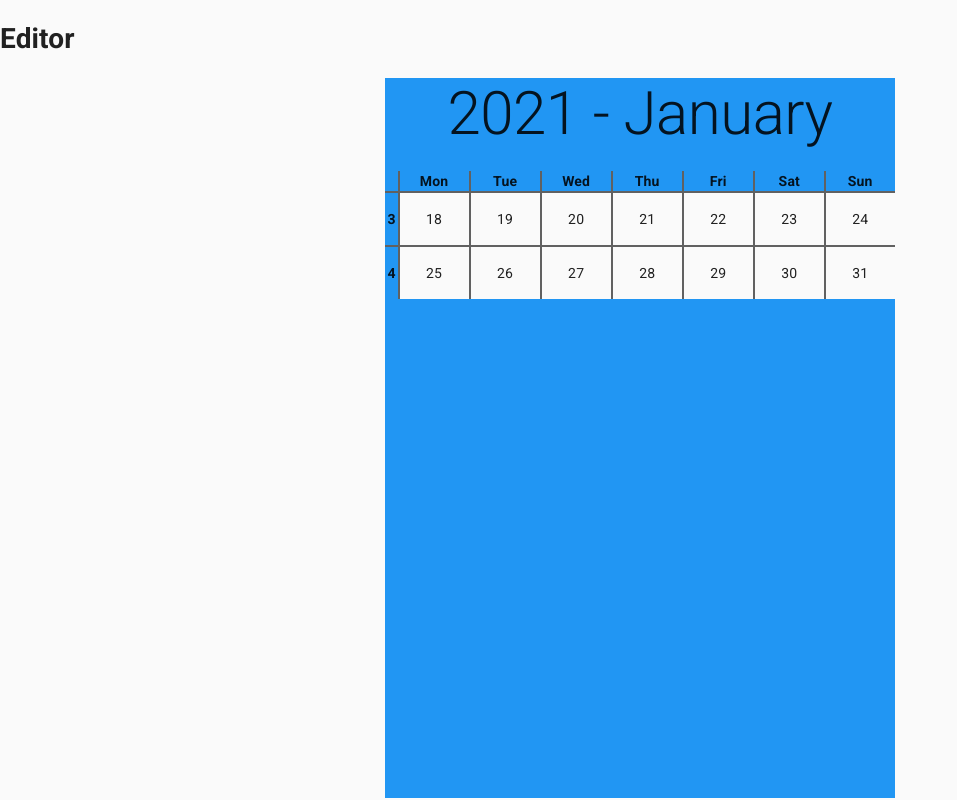
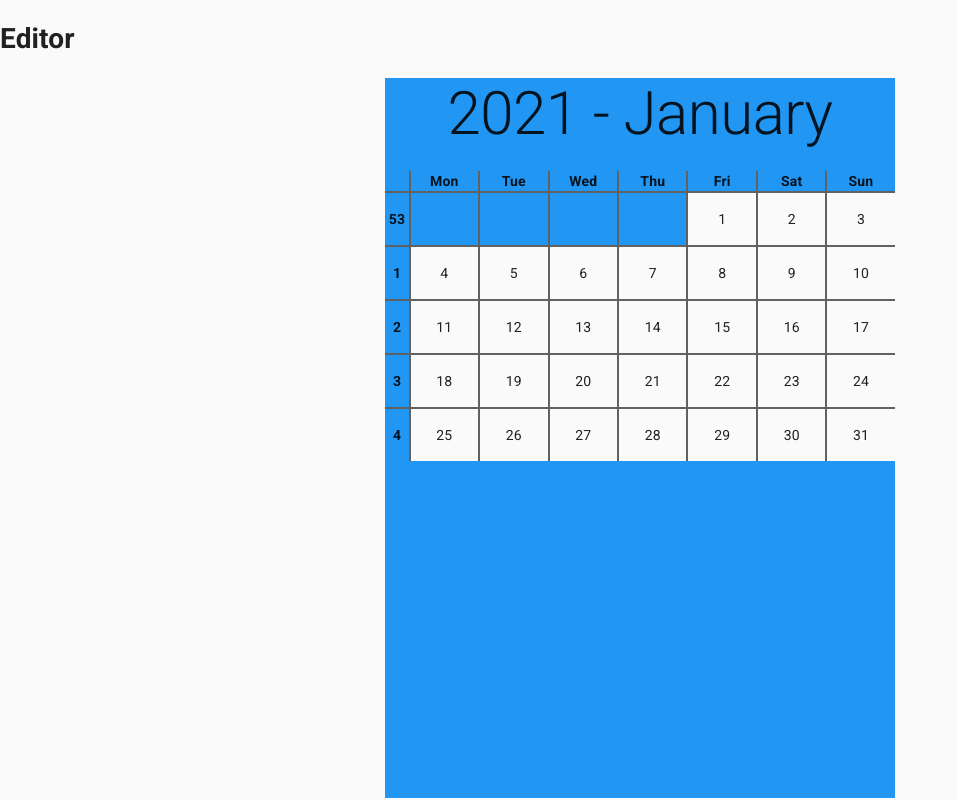
Before and after one commit to szrudi/custom-calendar-creator, a React (Create React App) app: page /editor in a window 1280 px wide. Shown: the whole page, without its empty margins (0-957 px from the left). Built offline with nearby package versions, Linux system fonts and the light colour scheme.

Commit message:
Fix startOfMonth in MonthHorizontal.tsx

```diff
--- a/src/components/CalendarPreview.tsx
+++ b/src/components/CalendarPreview.tsx
@@ -1,14 +1,15 @@
 import React from "react";
 import Page from "./Page";
 import Calendar from "./calendar";
+import { startOfMonth } from "date-fns";
 
 const CalendarPreview = () => {
-  const currentDate = new Date();
+  const firstDayOfMonth = startOfMonth(new Date());
 
   return (
     <>
       <Page width={210} height={297}>
-        <Calendar type="month" firstDay={currentDate} />
+        <Calendar type="month" firstDay={firstDayOfMonth} />
       </Page>
     </>
   );
--- a/src/components/calendar/index.tsx
+++ b/src/components/calendar/index.tsx
@@ -9,13 +9,13 @@ const getCalendar = (options: CalendarProps): React.ReactNode => {
   switch (options.type) {
     case "month":
     case "month-horizontal":
-            return <MonthHorizontal firstDay={options.firstDay}/>;
+      return <MonthHorizontal dayOfMonth={options.firstDay} />;
     default:
       return "";
   }
 };
 
-type calendarTypes = 'month' | 'month-horizontal';
+type calendarTypes = "month" | "month-horizontal";
 
 type CalendarProps = {
   type: calendarTypes;
--- a/src/components/calendar/types/MonthHorizontal.tsx
+++ b/src/components/calendar/types/MonthHorizontal.tsx
@@ -10,20 +10,21 @@ import {
   getWeek,
   getYear,
   isSameMonth,
+  startOfMonth,
   startOfWeek,
 } from "date-fns";
 import eachDayOfInterval from "date-fns/eachDayOfInterval";
 import Day from "../Day";
 import { daysOfWeek } from "../../../helpers/Globals";
 
-const MonthHorizontal = ({ firstDay }: { firstDay: Date }) => {
-  const interval = { start: firstDay, end: endOfMonth(firstDay) };
+const MonthHorizontal = ({ dayOfMonth }: { dayOfMonth: Date }) => {
+  const interval = { start: startOfMonth(dayOfMonth), end: endOfMonth(dayOfMonth) };
   const isMondayFirstOfWeek = true;
   const days = getDaysOfWeeks(interval, {
     weekStartsOn: isMondayFirstOfWeek ? daysOfWeek.Monday : daysOfWeek.Sunday,
   });
-  const year = getYear(firstDay);
-  const monthName = format(firstDay, "LLLL", { locale: enUS });
+  const year = getYear(dayOfMonth);
+  const monthName = format(dayOfMonth, "LLLL", { locale: enUS });
   const weeksArray = Array.from(days.weeks);
 
   const [, firstWeek] = weeksArray[0];
@@ -47,7 +48,7 @@ const MonthHorizontal = ({ firstDay }: { firstDay: Date }) => {
             <tr key={`${year}-${weekNumber}`}>
               <th>{weekNumber}</th>
               {Array.from(week).map(([dayOfWeek, day]) => (
-                <td key={dayOfWeek}>{isSameMonth(day, firstDay) && <Day date={day} />}</td>
+                <td key={dayOfWeek}>{isSameMonth(day, dayOfMonth) && <Day date={day} />}</td>
               ))}
             </tr>
           ))}
```
Lines whose indentation alone changed are shown as unchanged.
